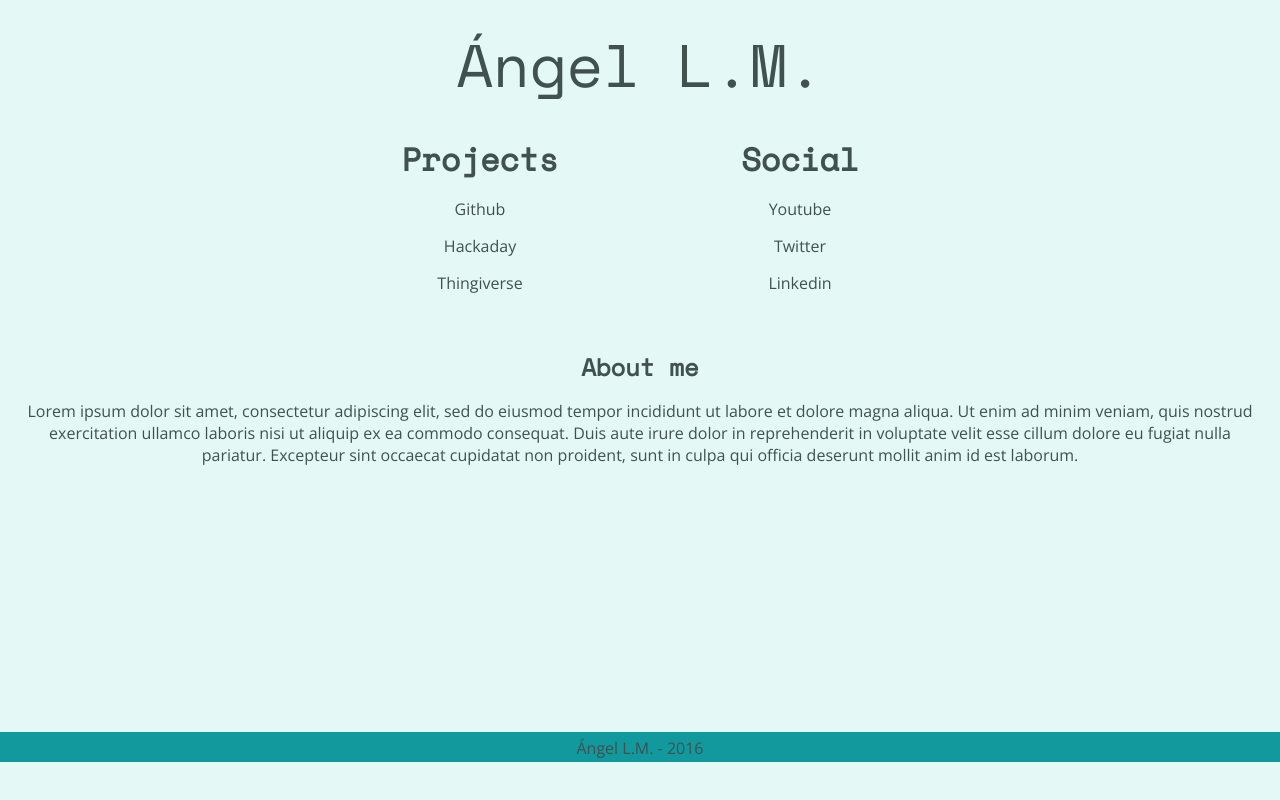
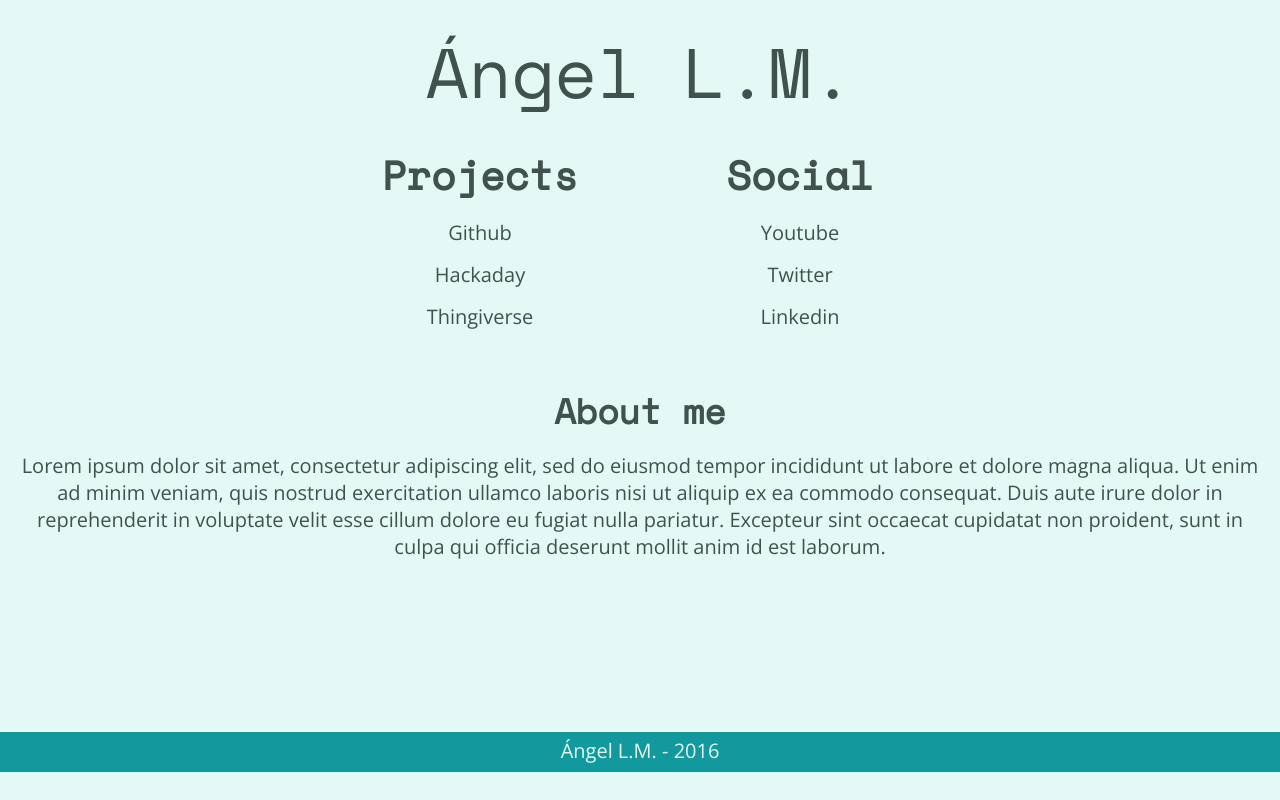
Before and after one commit to AngelLM/Website, a plain HTML site: page index.html in a window 1280 px wide. Drawn offline with nearby package versions, Linux system fonts and the light colour scheme.

Commit message:
Color & Font Size fix

```diff
--- a/css/style.css
+++ b/css/style.css
@@ -9,7 +9,7 @@
 	font-family: 'Space Mono',serif;
   margin: 20px 0px 10px 0px;
 	text-align: center;
-	font-size: 60px;
+	font-size: 70px;
 	height: 75px;
 }
 
@@ -19,13 +19,6 @@
 
 a{
 		color:#40514e;
-}
-
-#subtitle{
-	margin: 0px 0px 20px 0px;
-	text-align: center;
-	font-size: 20px;
-	font-family: 'Open Sans',serif;
 }
 
 #subtitle a{
@@ -40,7 +33,7 @@
 
 #left_section{
 	float: left;
-  margin: 20px 0px 10px 0px;
+  margin: 30px 0px 10px 0px;
   padding: 10px;
   height: auto;
   width: 300px;
@@ -48,7 +41,7 @@
 
 #right_section{
 	float: left;
-  margin: 20px 0px 10px 0px;
+  margin: 30px 0px 10px 0px;
   padding: 10px;
   height: auto;
   width: 300px;
@@ -65,7 +58,7 @@
 
 .footer{
 	position: relative;
- 	height: 20px;
+ 	height: 30px;
  	padding:5px;
  	clear: both;
  	background: #11999e;
@@ -87,6 +80,7 @@
 	margin: 0px 0px 15px 0px;
 	text-align: center;
 	font-family: 'Space Mono',serif;
+	font-size: 40px;
 }
 
 h1 a{
@@ -98,6 +92,8 @@
 	text-align: center;
 	font-family: 'Space Mono',serif;
 	color:#40514e;
+  font-size: 35px;
+
 }
 
 h2 a{
@@ -109,6 +105,7 @@
 	text-align: center;
 	font-family: 'Open Sans',serif;
 	color:#40514e;
+	font-size: 20px;
 }
 
 p a{
@@ -120,3 +117,7 @@
   width: 640px;
   margin: 0 auto;
 }
+
+#Footer_Text{
+	color: #e4f9f5;
+}
--- a/index.html
+++ b/index.html
@@ -30,7 +30,7 @@
 </div>
 
 <div class="footer">
-  <p>Ángel L.M. - 2016</p>
+  <p id="Footer_Text">Ángel L.M. - 2016</p>
 </div>
 
 </body>
```
